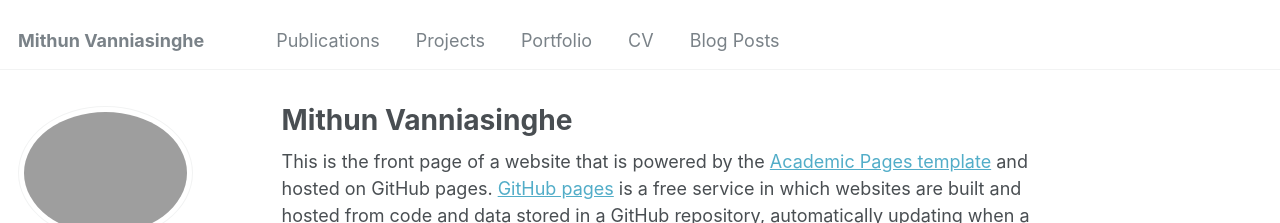
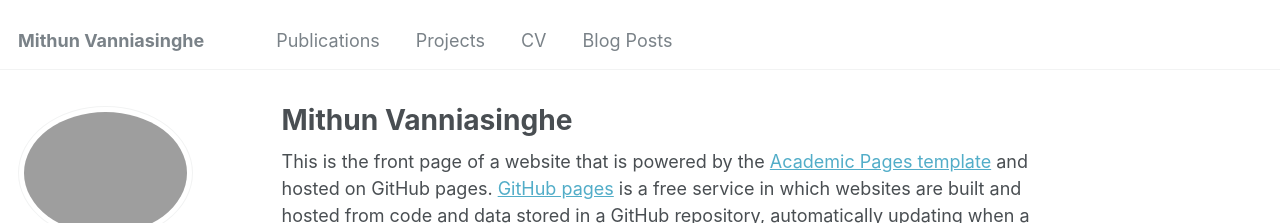
Before and after one commit to mithunvvv/mithunvvv.github.io, a Jekyll site: the page built from _pages/about.md, in a window 1280 px wide. Shown: the top 223 px of the page. Built offline with Jekyll 4.4.1, drawn with Linux system fonts in a browser that asks for light colours.

```diff
--- a/_data/navigation.yml
+++ b/_data/navigation.yml
@@ -6,13 +6,10 @@
 
 main:
   - title: "Publications"
-    url: /publications/
+    url: /#publications/
 
   - title: "Projects"
-    url: /projects/
-
-  - title: "Portfolio"
-    url: /portfolio/
+    url: /#projects/
 
   - title: "CV"
     url: /files/Mithun_Vanniasinghe_Academic_CV.pdf
```
